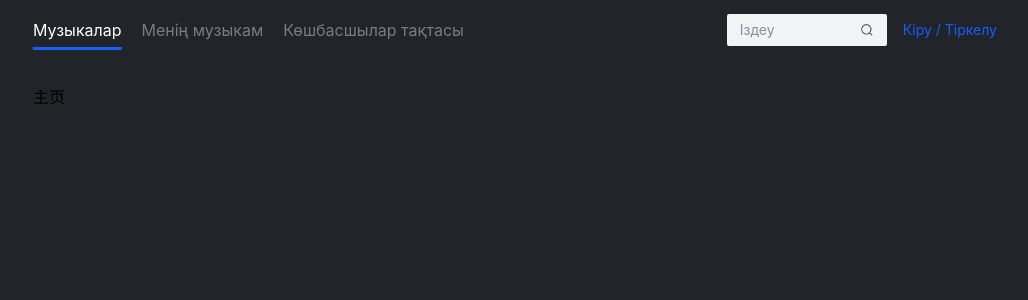
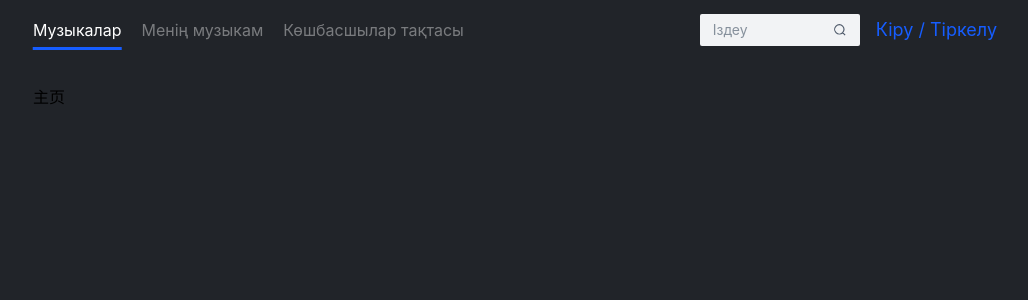
Before and after one commit to YernarT/fm_studio, a Vue app in the folder frontend/: page / in a window 1280 px wide. Shown: the top 300 px of the page, without its empty margins (117-1145 px from the left). Built offline with nearby package versions, Linux system fonts and the light colour scheme.

Commit message:
feat: :sparkles: arco UI 的自定义

```diff
--- /dev/null
+++ b/frontend/src/assets/style/arco.css
@@ -0,0 +1,3 @@
+.arco-btn {
+    font-size: 18px;
+}
--- a/frontend/src/main.ts
+++ b/frontend/src/main.ts
@@ -11,6 +11,7 @@ import router from './routes';
 // Common style
 import '@/assets/style/reset.css';
 import '@/assets/style/customize.less';
+import '@/assets/style/arco.css';
 
 const app = createApp(App);
 
```
